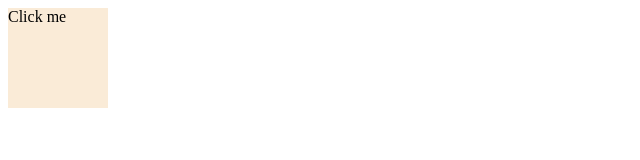
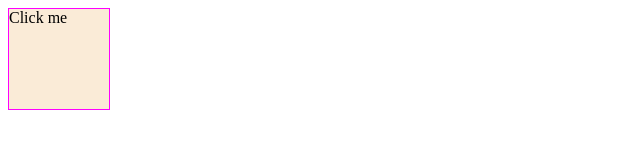
Before and after one commit to DianaMuljukova/GitCommands, a plain HTML site: page index.html in a window 1280 px wide. Shown: the whole page, without its empty margins (0-640 px from the left). Drawn offline with Linux system fonts and the light colour scheme.

Commit message:
added border to div

```diff
--- a/index.html
+++ b/index.html
@@ -8,6 +8,7 @@
             width: 100px;
             height: 100px;
             background: antiquewhite;
+            border: 1px solid fuchsia;
         }
     </style>
 </head>
```
